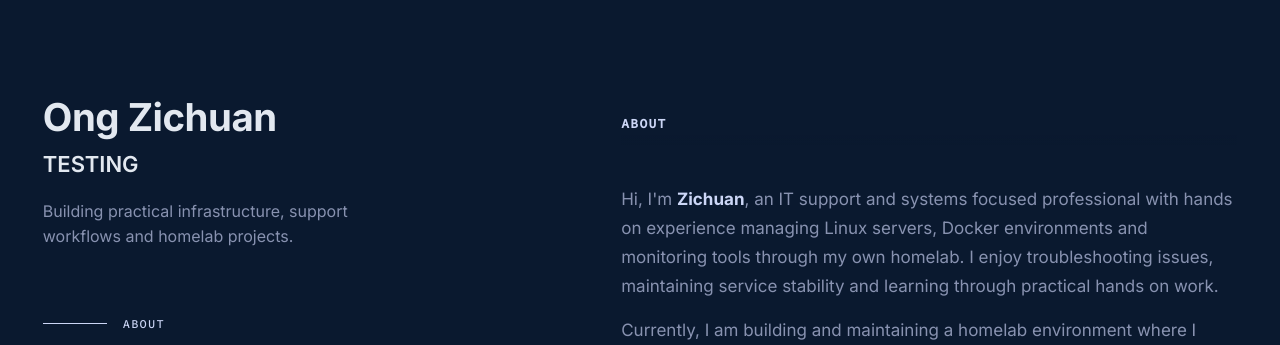
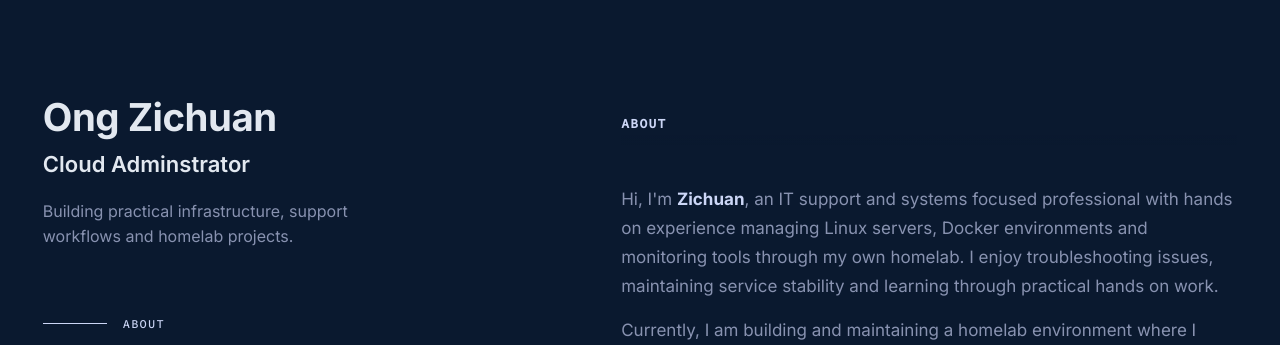
Before and after one commit to ongzichuan/flask-portfolio-site, a Flask app: template templates/index.html in a window 1280 px wide. Shown: the top 345 px of the page. Run offline with Flask 3, Linux system fonts and the light colour scheme; the template is opened without the code that fills it, so the values that code supplies are empty.

Commit message:
testing updates again

```diff
--- a/k8s/deployment.yaml
+++ b/k8s/deployment.yaml
@@ -6,7 +6,7 @@
   replicas: 3
   selector:
     matchLabels:
-      app: flask-k8s-app
+      app: flask-k8s-appsudo kubectl get pods
   template:
     metadata:
       labels:
--- a/templates/index.html
+++ b/templates/index.html
@@ -222,7 +222,7 @@
       <div>
         <div class="header-intro">
        <h1><a href="/" style="color:inherit; text-decoration:none;">Ong Zichuan</a></h1>
-          <h2>TESTING</h2>
+          <h2>Cloud Adminstrator</h2>
           <p>Building practical infrastructure, support workflows and homelab projects.</p>
         </div>
 
```
